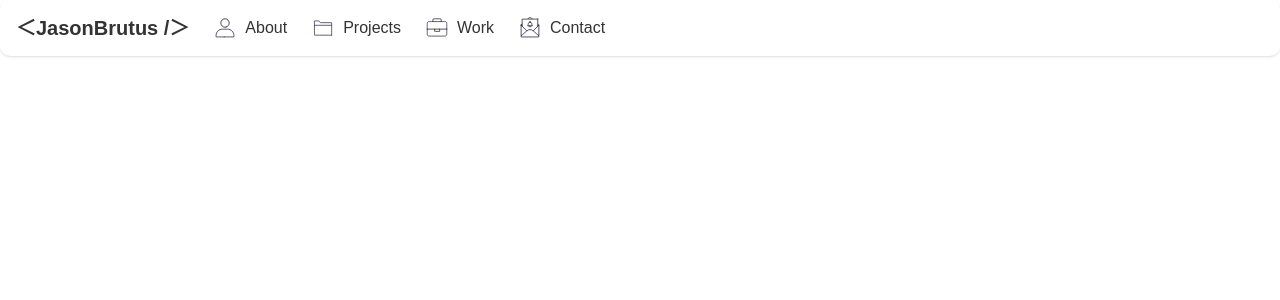
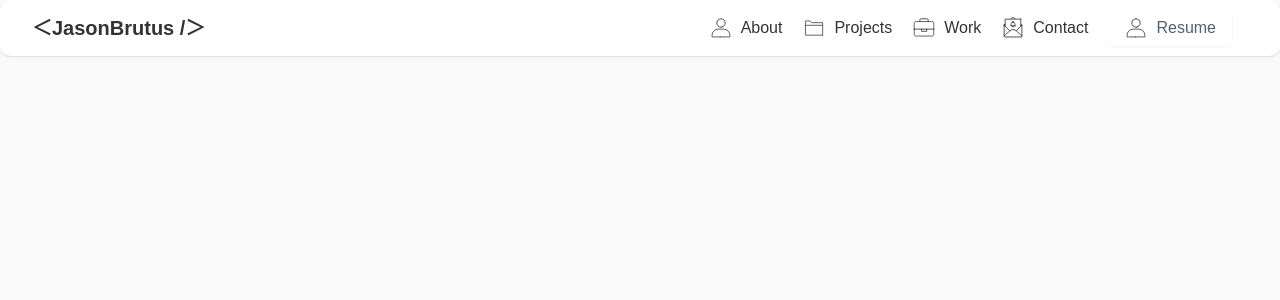
Before and after one commit to BlastChaos/jason-portfolio, a Next.js app: page /en in a window 1280 px wide. Shown: the top 300 px of the page. Built offline with nearby package versions, Linux system fonts and the light colour scheme.

Commit message:
update global css and components

```diff
--- a/src/Section/Header/ui/Header.tsx
+++ b/src/Section/Header/ui/Header.tsx
@@ -2,6 +2,7 @@ import { Card } from "@/components/ui/card";
 import { getDictionary, Locale } from "@/dictionaries/dictionaries";
 import { Section } from "./Section";
 import { Typography } from "@/components/ui/typography";
+import { TextIconButton } from "@/components/ui/button";
 
 type Props = {
   lang: Locale;
@@ -10,9 +11,10 @@ export const Header: React.FC<Props> = async (props: Props) => {
   const { header } = await getDictionary(props.lang);
   return (
     <div>
-      <Card className="hidden sticky top-0 md:flex flex-row h-14 items-center p-4 ">
+      <Card className="hidden sticky top-0 md:flex flex-row h-14">
+        <div className="container mx-auto px-4 lg:px-8 flex flex-row items-center">
           <Typography text="＜JasonBrutus /＞" type="h3" />
-
+          <div className="ml-auto flex  flex-row items-center gap-5  p-4">
             <Section name={header.about} section={"about"} inSection={false} />
             <Section
               name={header.projects}
@@ -20,7 +22,14 @@ export const Header: React.FC<Props> = async (props: Props) => {
               inSection={false}
             />
             <Section name={header.work} section={"work"} inSection={false} />
-        <Section name={header.contact} section={"contact"} inSection={false} />
+            <Section
+              name={header.contact}
+              section={"contact"}
+              inSection={false}
+            />
+            <TextIconButton text="Resume" variant={"secondary"} icon="avatar" />
+          </div>
+        </div>
       </Card>
     </div>
   );
--- a/src/Section/Header/ui/Section.tsx
+++ b/src/Section/Header/ui/Section.tsx
@@ -3,13 +3,13 @@ import { cn } from "@/utilities/utils";
 import { LottieRefCurrentProps } from "lottie-react";
 
 import { useRef, useState } from "react";
-import { headerSections, Sections } from "../utilities/headerSection";
+import { headerSections, SectionsType } from "../utilities/headerSection";
 import { Icons } from "@/components/ui/icons";
 import { Typography } from "@/components/ui/typography";
 
 type Props = {
   name: string;
-  section: Sections;
+  section: SectionsType;
   inSection: boolean;
 };
 
--- a/src/Section/Header/utilities/headerSection.tsx
+++ b/src/Section/Header/utilities/headerSection.tsx
@@ -1,8 +1,8 @@
-import { Icons } from "@/components/ui/icons";
+import { IconsType } from "@/components/ui/icons";
 
-export type Sections = "about" | "projects" | "work" | "contact";
+export type SectionsType = "about" | "projects" | "work" | "contact";
 
-export const headerSections: Record<Sections, Icons> = {
+export const headerSections: Record<SectionsType, IconsType> = {
   projects: "folder",
   work: "suitcase",
   contact: "mail",
--- a/src/app/globals.css
+++ b/src/app/globals.css
@@ -1,106 +1,116 @@
 @import "tailwindcss";
+@import "tw-animate-css";
+
+@custom-variant dark (&:is(.dark *));
 :root {
-  --background: rgb(250, 250, 250);
-  --foreground: rgb(51, 51, 51);
-  --card: rgb(255, 255, 255);
-  --card-foreground: rgb(51, 51, 51);
-  --popover: rgb(255, 255, 255);
-  --popover-foreground: rgb(51, 51, 51);
-  --primary: rgb(59, 130, 246);
-  --primary-foreground: rgb(255, 255, 255);
-  --secondary: rgb(255, 255, 255);
-  --secondary-foreground: rgb(80, 96, 119);
-  --muted: rgb(249, 250, 251);
-  --muted-foreground: rgb(107, 114, 128);
-  --accent: rgb(224, 242, 254);
-  --accent-foreground: rgb(30, 58, 138);
-  --destructive: rgb(239, 68, 68);
-  --destructive-foreground: rgb(255, 255, 255);
-  --border: rgb(229, 231, 235);
-  --input: rgb(229, 231, 235);
-  --ring: rgb(59, 130, 246);
-  --chart-1: rgb(59, 130, 246);
-  --chart-2: rgb(37, 99, 235);
-  --chart-3: rgb(29, 78, 216);
-  --chart-4: rgb(30, 64, 175);
-  --chart-5: rgb(30, 58, 138);
-  --sidebar: rgb(249, 250, 251);
-  --sidebar-foreground: rgb(51, 51, 51);
-  --sidebar-primary: rgb(59, 130, 246);
-  --sidebar-primary-foreground: rgb(255, 255, 255);
-  --sidebar-accent: rgb(224, 242, 254);
-  --sidebar-accent-foreground: rgb(30, 58, 138);
-  --sidebar-border: rgb(229, 231, 235);
-  --sidebar-ring: rgb(59, 130, 246);
+  --background: oklch(0.9851 0 0);
+  --foreground: oklch(0.3211 0 0);
+  --card: oklch(1.0000 0 0);
+  --card-foreground: oklch(0.3211 0 0);
+  --popover: oklch(1.0000 0 0);
+  --popover-foreground: oklch(0.3211 0 0);
+  --primary: oklch(0.6231 0.1880 259.8145);
+  --primary-foreground: oklch(1.0000 0 0);
+  --secondary: oklch(1.0000 0 0);
+  --secondary-foreground: oklch(0.4847 0.0421 257.4198);
+  --muted: oklch(0.9846 0.0017 247.8389);
+  --muted-foreground: oklch(0.5510 0.0234 264.3637);
+  --accent: oklch(0.9514 0.0250 236.8242);
+  --accent-foreground: oklch(0.3791 0.1378 265.5222);
+  --destructive: oklch(0.6368 0.2078 25.3313);
+  --destructive-foreground: oklch(1.0000 0 0);
+  --border: oklch(0.9276 0.0058 264.5313);
+  --input: oklch(0.9276 0.0058 264.5313);
+  --ring: oklch(0.6231 0.1880 259.8145);
+  --chart-1: oklch(0.6231 0.1880 259.8145);
+  --chart-2: oklch(0.5461 0.2152 262.8809);
+  --chart-3: oklch(0.4882 0.2172 264.3763);
+  --chart-4: oklch(0.4244 0.1809 265.6377);
+  --chart-5: oklch(0.3791 0.1378 265.5222);
+  --sidebar: oklch(0.9846 0.0017 247.8389);
+  --sidebar-foreground: oklch(0.3211 0 0);
+  --sidebar-primary: oklch(0.6231 0.1880 259.8145);
+  --sidebar-primary-foreground: oklch(1.0000 0 0);
+  --sidebar-accent: oklch(0.9514 0.0250 236.8242);
+  --sidebar-accent-foreground: oklch(0.3791 0.1378 265.5222);
+  --sidebar-border: oklch(0.9276 0.0058 264.5313);
+  --sidebar-ring: oklch(0.6231 0.1880 259.8145);
   --font-sans: Poppins, ui-sans-serif, sans-serif, system-ui;
   --font-serif: Source Serif 4, serif;
   --font-mono: JetBrains Mono, monospace;
   --radius: 0.375rem;
   --shadow-2xs: 0 1px 3px 0px hsl(0 0% 0% / 0.05);
   --shadow-xs: 0 1px 3px 0px hsl(0 0% 0% / 0.05);
-  --shadow-sm: 0 1px 3px 0px hsl(0 0% 0% / 0.1),
-    0 1px 2px -1px hsl(0 0% 0% / 0.1);
-  --shadow: 0 1px 3px 0px hsl(0 0% 0% / 0.1), 0 1px 2px -1px hsl(0 0% 0% / 0.1);
-  --shadow-md: 0 1px 3px 0px hsl(0 0% 0% / 0.1),
-    0 2px 4px -1px hsl(0 0% 0% / 0.1);
-  --shadow-lg: 0 1px 3px 0px hsl(0 0% 0% / 0.1),
-    0 4px 6px -1px hsl(0 0% 0% / 0.1);
-  --shadow-xl: 0 1px 3px 0px hsl(0 0% 0% / 0.1),
-    0 8px 10px -1px hsl(0 0% 0% / 0.1);
+  --shadow-sm: 0 1px 3px 0px hsl(0 0% 0% / 0.10), 0 1px 2px -1px hsl(0 0% 0% / 0.10);
+  --shadow: 0 1px 3px 0px hsl(0 0% 0% / 0.10), 0 1px 2px -1px hsl(0 0% 0% / 0.10);
+  --shadow-md: 0 1px 3px 0px hsl(0 0% 0% / 0.10), 0 2px 4px -1px hsl(0 0% 0% / 0.10);
+  --shadow-lg: 0 1px 3px 0px hsl(0 0% 0% / 0.10), 0 4px 6px -1px hsl(0 0% 0% / 0.10);
+  --shadow-xl: 0 1px 3px 0px hsl(0 0% 0% / 0.10), 0 8px 10px -1px hsl(0 0% 0% / 0.10);
   --shadow-2xl: 0 1px 3px 0px hsl(0 0% 0% / 0.25);
   --tracking-normal: 0em;
   --spacing: 0.25rem;
+  --shadow-color: oklch(0 0 0);
+  --shadow-opacity: 0.1;
+  --shadow-blur: 3px;
+  --shadow-spread: 0px;
+  --shadow-offset-x: 0;
+  --shadow-offset-y: 1px;
+  --letter-spacing: 0em;
 }
 
 .dark {
-  --background: rgb(23, 23, 23);
-  --foreground: rgb(229, 229, 229);
-  --card: rgb(38, 38, 38);
-  --card-foreground: rgb(229, 229, 229);
-  --popover: rgb(38, 38, 38);
-  --popover-foreground: rgb(229, 229, 229);
-  --primary: rgb(59, 130, 246);
-  --primary-foreground: rgb(255, 255, 255);
-  --secondary: rgb(38, 38, 38);
-  --secondary-foreground: rgb(229, 229, 229);
-  --muted: rgb(38, 38, 38);
-  --muted-foreground: rgb(163, 163, 163);
-  --accent: rgb(30, 58, 138);
-  --accent-foreground: rgb(191, 219, 254);
-  --destructive: rgb(239, 68, 68);
-  --destructive-foreground: rgb(255, 255, 255);
-  --border: rgb(64, 64, 64);
-  --input: rgb(64, 64, 64);
-  --ring: rgb(59, 130, 246);
-  --chart-1: rgb(96, 165, 250);
-  --chart-2: rgb(59, 130, 246);
-  --chart-3: rgb(37, 99, 235);
-  --chart-4: rgb(29, 78, 216);
-  --chart-5: rgb(30, 64, 175);
-  --sidebar: rgb(23, 23, 23);
-  --sidebar-foreground: rgb(229, 229, 229);
-  --sidebar-primary: rgb(59, 130, 246);
-  --sidebar-primary-foreground: rgb(255, 255, 255);
-  --sidebar-accent: rgb(30, 58, 138);
-  --sidebar-accent-foreground: rgb(191, 219, 254);
-  --sidebar-border: rgb(64, 64, 64);
-  --sidebar-ring: rgb(59, 130, 246);
+  --background: oklch(0.2046 0 0);
+  --foreground: oklch(0.9219 0 0);
+  --card: oklch(0.2686 0 0);
+  --card-foreground: oklch(0.9219 0 0);
+  --popover: oklch(0.2686 0 0);
+  --popover-foreground: oklch(0.9219 0 0);
+  --primary: oklch(0.6231 0.1880 259.8145);
+  --primary-foreground: oklch(1.0000 0 0);
+  --secondary: oklch(0.2686 0 0);
+  --secondary-foreground: oklch(0.9219 0 0);
+  --muted: oklch(0.2686 0 0);
+  --muted-foreground: oklch(0.7155 0 0);
+  --accent: oklch(0.3791 0.1378 265.5222);
+  --accent-foreground: oklch(0.8823 0.0571 254.1284);
+  --destructive: oklch(0.6368 0.2078 25.3313);
+  --destructive-foreground: oklch(1.0000 0 0);
+  --border: oklch(0.3715 0 0);
+  --input: oklch(0.3715 0 0);
+  --ring: oklch(0.6231 0.1880 259.8145);
+  --chart-1: oklch(0.7137 0.1434 254.6240);
+  --chart-2: oklch(0.6231 0.1880 259.8145);
+  --chart-3: oklch(0.5461 0.2152 262.8809);
+  --chart-4: oklch(0.4882 0.2172 264.3763);
+  --chart-5: oklch(0.4244 0.1809 265.6377);
+  --sidebar: oklch(0.2046 0 0);
+  --sidebar-foreground: oklch(0.9219 0 0);
+  --sidebar-primary: oklch(0.6231 0.1880 259.8145);
+  --sidebar-primary-foreground: oklch(1.0000 0 0);
+  --sidebar-accent: oklch(0.3791 0.1378 265.5222);
+  --sidebar-accent-foreground: oklch(0.8823 0.0571 254.1284);
+  --sidebar-border: oklch(0.3715 0 0);
+  --sidebar-ring: oklch(0.6231 0.1880 259.8145);
   --font-sans: Poppins, ui-sans-serif, sans-serif, system-ui;
   --font-serif: Source Serif 4, serif;
   --font-mono: JetBrains Mono, monospace;
   --radius: 0.375rem;
   --shadow-2xs: 0 1px 3px 0px hsl(0 0% 0% / 0.05);
   --shadow-xs: 0 1px 3px 0px hsl(0 0% 0% / 0.05);
-  --shadow-sm: 0 1px 3px 0px hsl(0 0% 0% / 0.1),
-    0 1px 2px -1px hsl(0 0% 0% / 0.1);
-  --shadow: 0 1px 3px 0px hsl(0 0% 0% / 0.1), 0 1px 2px -1px hsl(0 0% 0% / 0.1);
-  --shadow-md: 0 1px 3px 0px hsl(0 0% 0% / 0.1),
-    0 2px 4px -1px hsl(0 0% 0% / 0.1);
-  --shadow-lg: 0 1px 3px 0px hsl(0 0% 0% / 0.1),
-    0 4px 6px -1px hsl(0 0% 0% / 0.1);
-  --shadow-xl: 0 1px 3px 0px hsl(0 0% 0% / 0.1),
-    0 8px 10px -1px hsl(0 0% 0% / 0.1);
+  --shadow-sm: 0 1px 3px 0px hsl(0 0% 0% / 0.10), 0 1px 2px -1px hsl(0 0% 0% / 0.10);
+  --shadow: 0 1px 3px 0px hsl(0 0% 0% / 0.10), 0 1px 2px -1px hsl(0 0% 0% / 0.10);
+  --shadow-md: 0 1px 3px 0px hsl(0 0% 0% / 0.10), 0 2px 4px -1px hsl(0 0% 0% / 0.10);
+  --shadow-lg: 0 1px 3px 0px hsl(0 0% 0% / 0.10), 0 4px 6px -1px hsl(0 0% 0% / 0.10);
+  --shadow-xl: 0 1px 3px 0px hsl(0 0% 0% / 0.10), 0 8px 10px -1px hsl(0 0% 0% / 0.10);
   --shadow-2xl: 0 1px 3px 0px hsl(0 0% 0% / 0.25);
+  --shadow-color: oklch(0 0 0);
+  --shadow-opacity: 0.1;
+  --shadow-blur: 3px;
+  --shadow-spread: 0px;
+  --shadow-offset-x: 0;
+  --shadow-offset-y: 1px;
+  --letter-spacing: 0em;
+  --spacing: 0.25rem;
 }
 
 @theme inline {
@@ -137,9 +147,9 @@
   --color-sidebar-border: var(--sidebar-border);
   --color-sidebar-ring: var(--sidebar-ring);
 
-  --font-sans: var(--font-sans);
-  --font-mono: var(--font-mono);
-  --font-serif: var(--font-serif);
+  --font-sans: Poppins, ui-sans-serif, sans-serif, system-ui;
+  --font-mono: JetBrains Mono, monospace;
+  --font-serif: Source Serif 4, serif;
 
   --radius-sm: calc(var(--radius) - 4px);
   --radius-md: calc(var(--radius) - 2px);
@@ -154,4 +164,29 @@
   --shadow-lg: var(--shadow-lg);
   --shadow-xl: var(--shadow-xl);
   --shadow-2xl: var(--shadow-2xl);
+  --radius: 0.375rem;
+  --tracking-tighter: calc(var(--tracking-normal) - 0.05em);
+  --tracking-tight: calc(var(--tracking-normal) - 0.025em);
+  --tracking-wide: calc(var(--tracking-normal) + 0.025em);
+  --tracking-wider: calc(var(--tracking-normal) + 0.05em);
+  --tracking-widest: calc(var(--tracking-normal) + 0.1em);
+  --tracking-normal: var(--tracking-normal);
+  --spacing: var(--spacing);
+  --letter-spacing: var(--letter-spacing);
+  --shadow-offset-y: var(--shadow-offset-y);
+  --shadow-offset-x: var(--shadow-offset-x);
+  --shadow-spread: var(--shadow-spread);
+  --shadow-blur: var(--shadow-blur);
+  --shadow-opacity: var(--shadow-opacity);
+  --color-shadow-color: var(--shadow-color);
 }
+
+@layer base {
+  * {
+    @apply border-border outline-ring/50;
+  }
+  body {
+    @apply bg-background text-foreground;
+    letter-spacing: var(--tracking-normal);
+  }
+}
--- a/src/components/ui/button.tsx
+++ b/src/components/ui/button.tsx
@@ -2,9 +2,11 @@
 
 import { cva, type VariantProps } from "class-variance-authority";
 
+import { Slot, WithAsChild } from "../utilities/slot";
+import { type HTMLMotionProps, motion } from "motion/react";
+import { Typography } from "./typography";
 import { cn } from "@/utilities/utils";
-import { Slot, WithAsChild } from "../utilities/slot";
-import { HTMLMotionProps, motion } from "motion/react";
+import { Icons, IconsType } from "./icons";
 
 type ButtonWithAsChild = WithAsChild<
   HTMLMotionProps<"button"> & {
@@ -70,4 +72,38 @@ function Button({
   );
 }
 
-export { Button, buttonVariants, type ButtonProps };
+type TextButtonProps = Omit<ButtonProps, "children" | "asChild"> & {
+  text: string;
+};
+
+function TextButton({ text, ...props }: TextButtonProps) {
+  return (
+    <Button {...props}>
+      <Typography type={"md"} text={text} />
+    </Button>
+  );
+}
+
+type TextIconButtonProps = Omit<ButtonProps, "children" | "asChild"> & {
+  text: string;
+  icon: IconsType;
+};
+
+function TextIconButton({ text, icon, ...props }: TextIconButtonProps) {
+  return (
+    <Button {...props}>
+      <Icons iconType={icon} size="md" />
+      <Typography type={"md"} text={text} />
+    </Button>
+  );
+}
+
+export {
+  Button,
+  buttonVariants,
+  TextButton,
+  TextIconButton,
+  type ButtonProps,
+  type TextButtonProps,
+  type TextIconButtonProps,
+};
--- a/src/components/ui/icons.tsx
+++ b/src/components/ui/icons.tsx
@@ -8,7 +8,7 @@ import { cn } from "@/utilities/utils";
 import Lottie, { LottieRefCurrentProps } from "lottie-react";
 import { RefObject, useRef } from "react";
 
-export type Icons = "suitcase" | "folder" | "mail" | "avatar";
+export type IconsType = "suitcase" | "folder" | "mail" | "avatar";
 
 type Info = {
   type: "morph" | "hover";
@@ -16,7 +16,7 @@ type Info = {
 };
 
 type Props = {
-  iconType: Icons;
+  iconType: IconsType;
   size: "sm" | "md" | "lg";
   ref?: RefObject<LottieRefCurrentProps | null>;
 };
@@ -24,7 +24,7 @@ type Props = {
 export const Icons: React.FC<Props> = (props: Props) => {
   const lottieRef = useRef<LottieRefCurrentProps>(null);
 
-  const icons: Record<Icons, Info> = {
+  const icons: Record<IconsType, Info> = {
     suitcase: {
       type: "morph",
       animationData: suitCase,
--- a/src/components/ui/typography.tsx
+++ b/src/components/ui/typography.tsx
@@ -1,7 +1,7 @@
 import { cn } from "@/utilities/utils";
 import { JSX } from "react";
 import { type ClassValue } from "clsx";
-type Type = "h1" | "h2" | "h3" | "h4" | "lg" | "md" | "sm";
+export type TypographyType = "h1" | "h2" | "h3" | "h4" | "lg" | "md" | "sm";
 
 type PropsInfo = {
   type: keyof JSX.IntrinsicElements;
@@ -9,7 +9,7 @@ type PropsInfo = {
 };
 
 type Props = {
-  type: Type;
+  type: TypographyType;
   text: string;
   className?: ClassValue;
 };
@@ -19,9 +19,9 @@ export const Typography: React.FC<Props> = (props: Props) => {
     h2: { type: "h2", className: "text-5xl font-bold" },
     h3: { type: "h3", className: "text-xl font-bold" },
     h4: { type: "h4", className: "text-lg font-bold" },
-    lg: { type: "p", className: "text-lg" },
-    md: { type: "p", className: "text-base" },
-    sm: { type: "p", className: "text-sm" },
+    lg: { type: "span", className: "text-lg" },
+    md: { type: "span", className: "text-base" },
+    sm: { type: "span", className: "text-sm" },
   };
 
   const componentInfo = tagMap[props.type];
--- a/src/dictionaries/dictionaries.ts
+++ b/src/dictionaries/dictionaries.ts
@@ -8,4 +8,6 @@ const dictionaries = {
   fr: () => import("./fr.json").then((module) => module.default),
 };
 
+export type DictionnaryProps = Awaited<ReturnType<typeof dictionaries.en>>;
+
 export const getDictionary = async (locale: Locale) => dictionaries[locale]();
```
Lines whose indentation alone changed are shown as unchanged.
